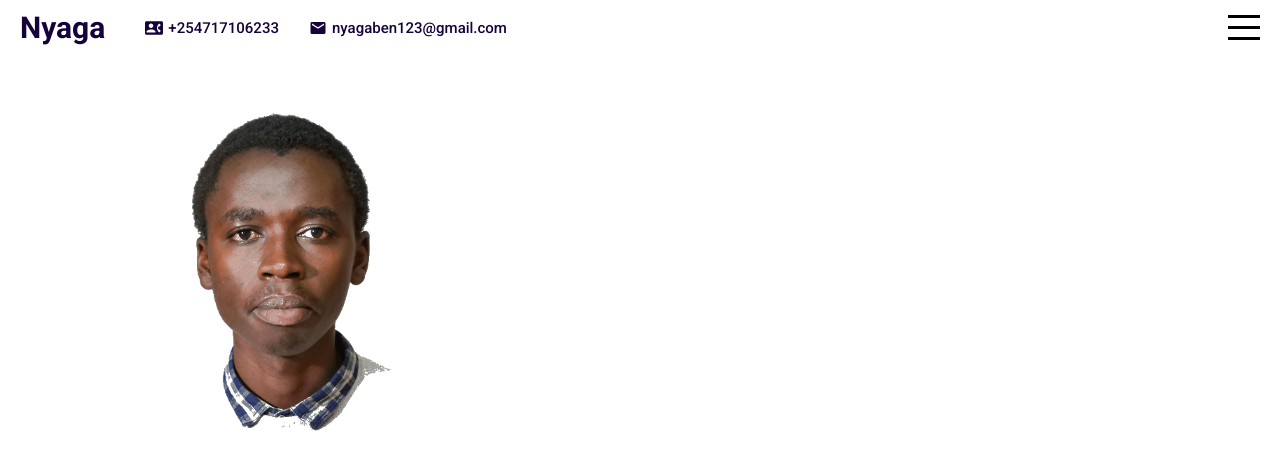
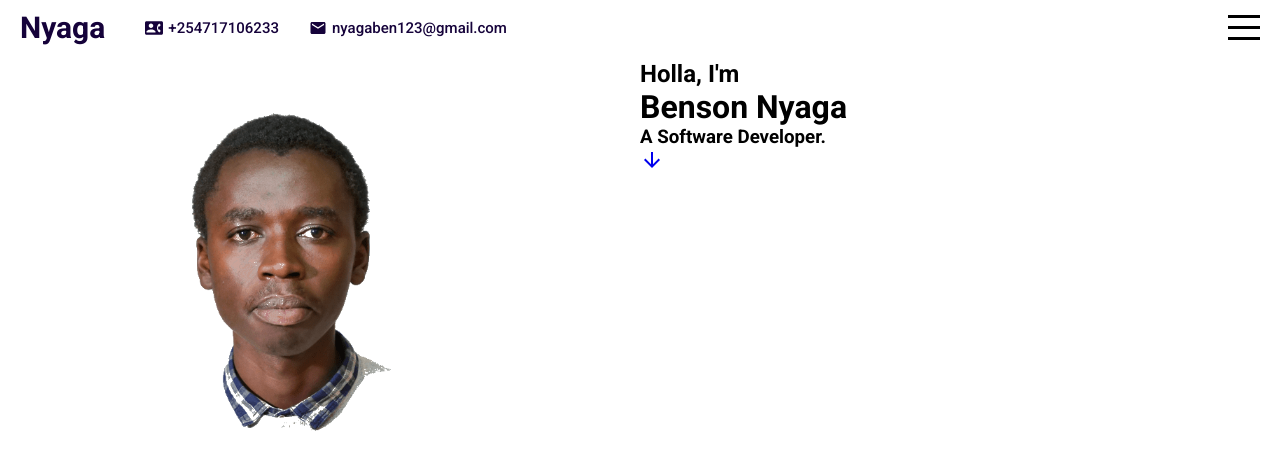
Before and after one commit to nyagajr/react-portfolio, a React (Create React App) app: page / in a window 1280 px wide. Shown: the top 470 px of the page. Built offline with nearby package versions, Linux system fonts and the light colour scheme.

Commit message:
modifying the right class and adding more content

```diff
--- a/src/components/intro/Intro.jsx
+++ b/src/components/intro/Intro.jsx
@@ -1,5 +1,6 @@
 import React from 'react'
 import './intro.scss'
+import {ArrowDownwardTwoTone as ArrowDownwardTwoToneIcon} from '@material-ui/icons';
 
 export default function Intro() {
     return (
@@ -9,7 +10,17 @@ export default function Intro() {
                 <img src={process.env.PUBLIC_URL + '/assets/nyagz.png'} />
                 </div>
             </div>
-            <div className="right"></div>
+            <div className="right">
+                <div className="wrapper">
+                    <h2>Holla, I'm</h2>
+                    <h1>Benson Nyaga</h1>
+                    <h3>A Software Developer.</h3>
+                </div>
+
+                <a href="#portfolio">
+                    <ArrowDownwardTwoToneIcon className='icon'/>
+                </a>
+            </div>
         </div>
     )
 }
```
